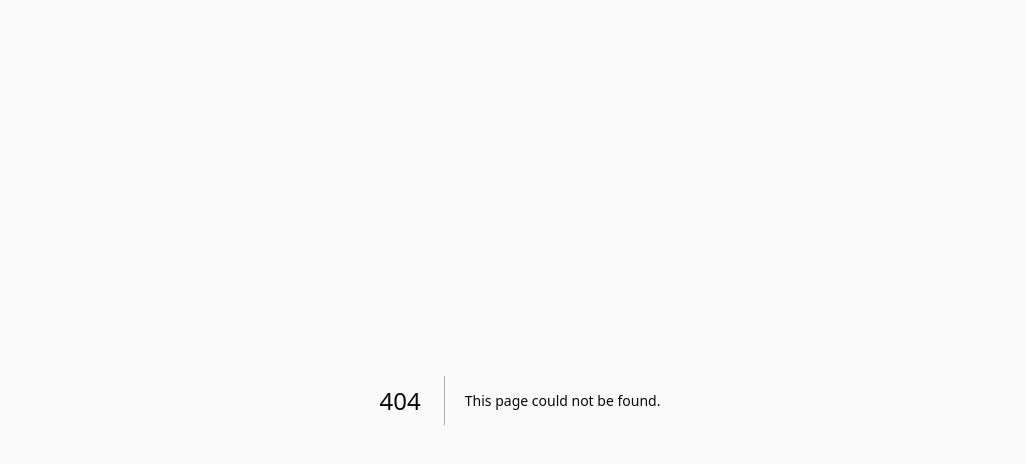
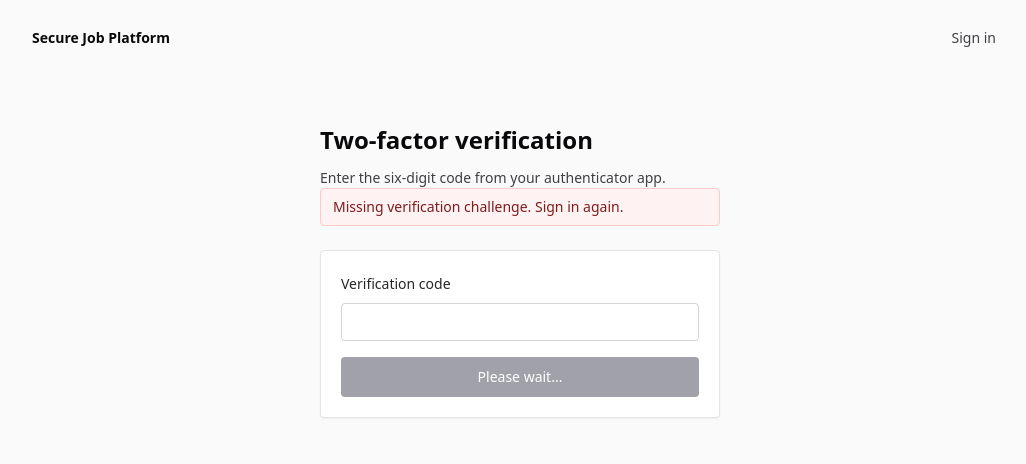
Before and after one commit to Ryan-wong123/Jobslahfinder, a Next.js app in the folder frontend/: page /two-factor/verify in a window 1280 px wide. Before the commit this address had no page. Shown: the top 464 px of the page, without its empty margins (120-1146 px from the left). Built offline with nearby package versions, Linux system fonts and the light colour scheme.

Commit message:
add two factor authentication frontend

```diff
--- a/frontend/package.json
+++ b/frontend/package.json
@@ -12,11 +12,13 @@
   },
   "dependencies": {
     "next": "^16.2.4",
+    "qrcode": "^1.5.4",
     "react": "^18.3.0",
     "react-dom": "^18.3.0"
   },
   "devDependencies": {
     "@types/node": "^20.14.0",
+    "@types/qrcode": "^1.5.6",
     "@types/react": "^18.3.0",
     "@types/react-dom": "^18.3.0",
     "autoprefixer": "^10.4.0",
--- /dev/null
+++ b/frontend/src/app/two-factor/setup/page.tsx
@@ -0,0 +1,18 @@
+import Link from "next/link";
+import { TwoFactorSetupPanel } from "@/components/TwoFactorSetupPanel";
+
+export default function TwoFactorSetupPage() {
+  return (
+    <section className="min-h-screen bg-zinc-50">
+      <header className="mx-auto flex max-w-5xl items-center justify-between px-6 py-5">
+        <Link href="/" className="text-sm font-semibold text-zinc-950">
+          Secure Job Platform
+        </Link>
+        <Link className="rounded px-3 py-2 text-sm text-zinc-700 hover:bg-zinc-100" href="/account">
+          Account
+        </Link>
+      </header>
+      <TwoFactorSetupPanel />
+    </section>
+  );
+}
--- /dev/null
+++ b/frontend/src/app/two-factor/verify/page.tsx
@@ -0,0 +1,24 @@
+import Link from "next/link";
+import { TwoFactorVerifyPanel } from "@/components/TwoFactorVerifyPanel";
+
+type TwoFactorVerifyPageProps = {
+  searchParams: Promise<{ token?: string }>;
+};
+
+export default async function TwoFactorVerifyPage({ searchParams }: TwoFactorVerifyPageProps) {
+  const { token = "" } = await searchParams;
+
+  return (
+    <section className="min-h-screen bg-zinc-50">
+      <header className="mx-auto flex max-w-5xl items-center justify-between px-6 py-5">
+        <Link href="/" className="text-sm font-semibold text-zinc-950">
+          Secure Job Platform
+        </Link>
+        <Link className="rounded px-3 py-2 text-sm text-zinc-700 hover:bg-zinc-100" href="/login">
+          Sign in
+        </Link>
+      </header>
+      <TwoFactorVerifyPanel challengeToken={token} />
+    </section>
+  );
+}
--- a/frontend/src/components/AccountPanel.tsx
+++ b/frontend/src/components/AccountPanel.tsx
@@ -205,6 +205,10 @@ export function AccountPanel() {
             <dd className="mt-1 text-sm text-zinc-950">{user.is_active ? "Active" : "Inactive"}</dd>
           </div>
           <div className="border-t border-zinc-200 pt-4">
+            <dt className="text-xs font-medium uppercase text-zinc-500">Two-factor authentication</dt>
+            <dd className="mt-1 text-sm text-zinc-950">{user.totp_enabled ? "Enabled" : "Not enabled"}</dd>
+          </div>
+          <div className="border-t border-zinc-200 pt-4">
             <dt className="text-xs font-medium uppercase text-zinc-500">Last login</dt>
             <dd className="mt-1 text-sm text-zinc-950">{formatDateTime(user.last_login_at)}</dd>
           </div>
@@ -228,6 +232,14 @@ export function AccountPanel() {
               href="/admin"
             >
               Admin tools
+            </a>
+          ) : null}
+          {!user.totp_enabled ? (
+            <a
+              className="rounded border border-teal-700 bg-white px-4 py-2 text-sm font-medium text-teal-800 transition hover:bg-teal-50"
+              href="/two-factor/setup"
+            >
+              Set up 2FA
             </a>
           ) : null}
         </div>
--- a/frontend/src/components/FormControls.tsx
+++ b/frontend/src/components/FormControls.tsx
@@ -7,8 +7,10 @@ type FieldProps = {
   name: string;
   type?: InputHTMLAttributes<HTMLInputElement>["type"];
   autoComplete?: string;
+  inputMode?: InputHTMLAttributes<HTMLInputElement>["inputMode"];
   required?: boolean;
   minLength?: number;
+  maxLength?: number;
 };
 
 export function TextField({
@@ -16,8 +18,10 @@ export function TextField({
   name,
   type = "text",
   autoComplete,
+  inputMode,
   required = true,
-  minLength
+  minLength,
+  maxLength
 }: FieldProps) {
   return (
     <label className="block">
@@ -27,8 +31,10 @@ export function TextField({
         name={name}
         type={type}
         autoComplete={autoComplete}
+        inputMode={inputMode}
         required={required}
         minLength={minLength}
+        maxLength={maxLength}
       />
     </label>
   );
--- a/frontend/src/components/LoginForm.tsx
+++ b/frontend/src/components/LoginForm.tsx
@@ -2,7 +2,7 @@
 
 import { useSearchParams, useRouter } from "next/navigation";
 import { useState, type FormEvent } from "react";
-import { apiFetch } from "@/lib/api";
+import { apiFetch, type LoginResponse } from "@/lib/api";
 import { FormMessage, SubmitButton, TextField } from "./FormControls";
 
 export function LoginForm() {
@@ -19,13 +19,17 @@ export function LoginForm() {
 
     const formData = new FormData(event.currentTarget);
     try {
-      await apiFetch<{ message: string }>("/auth/login", {
+      const response = await apiFetch<LoginResponse>("/auth/login", {
         method: "POST",
         body: JSON.stringify({
           email: formData.get("email"),
           password: formData.get("password")
         })
       });
+      if (response.requires_2fa && response.challenge_token) {
+        router.push(`/two-factor/verify?token=${encodeURIComponent(response.challenge_token)}`);
+        return;
+      }
       router.push("/account");
       router.refresh();
     } catch (caught) {
--- /dev/null
+++ b/frontend/src/components/TwoFactorSetupPanel.tsx
@@ -0,0 +1,101 @@
+"use client";
+
+import { useEffect, useState, type FormEvent } from "react";
+import { useRouter } from "next/navigation";
+import QRCode from "qrcode";
+import { apiFetch, type TwoFactorSetup } from "@/lib/api";
+import { FormMessage, SubmitButton, TextField } from "./FormControls";
+
+export function TwoFactorSetupPanel() {
+  const router = useRouter();
+  const [setup, setSetup] = useState<TwoFactorSetup | null>(null);
+  const [qrCodeUrl, setQrCodeUrl] = useState<string | null>(null);
+  const [pending, setPending] = useState(false);
+  const [error, setError] = useState<string | null>(null);
+
+  useEffect(() => {
+    let active = true;
+    apiFetch<TwoFactorSetup>("/auth/2fa/setup")
+      .then(async (currentSetup) => {
+        const qrCode = await QRCode.toDataURL(currentSetup.provisioning_uri, {
+          errorCorrectionLevel: "M",
+          margin: 2,
+          scale: 6
+        });
+        if (active) {
+          setSetup(currentSetup);
+          setQrCodeUrl(qrCode);
+        }
+      })
+      .catch((caught) => {
+        if (active) {
+          setError(caught instanceof Error ? caught.message : "Unable to start setup.");
+        }
+      });
+    return () => {
+      active = false;
+    };
+  }, []);
+
+  async function onSubmit(event: FormEvent<HTMLFormElement>) {
+    event.preventDefault();
+    setPending(true);
+    setError(null);
+    const formData = new FormData(event.currentTarget);
+    try {
+      await apiFetch<{ message: string }>("/auth/2fa/confirm", {
+        method: "POST",
+        body: JSON.stringify({ code: formData.get("code") })
+      });
+      router.push("/account");
+      router.refresh();
+    } catch (caught) {
+      setError(caught instanceof Error ? caught.message : "Invalid verification code.");
+    } finally {
+      setPending(false);
+    }
+  }
+
+  return (
+    <div className="mx-auto max-w-xl px-6 py-12">
+      <h1 className="text-2xl font-semibold text-zinc-950">Set up two-factor authentication</h1>
+      <p className="mt-3 text-sm text-zinc-700">
+        Add this account to your authenticator app, then enter the six-digit code.
+      </p>
+      <FormMessage message={error} tone="error" />
+      {setup ? (
+        <div className="mt-6 space-y-4 rounded border border-zinc-200 bg-white p-5 shadow-sm">
+          {qrCodeUrl ? (
+            <div className="flex flex-col items-center rounded border border-zinc-200 bg-white p-4">
+              {/* eslint-disable-next-line @next/next/no-img-element */}
+              <img
+                alt="QR code for authenticator app setup"
+                className="h-56 w-56"
+                height={224}
+                src={qrCodeUrl}
+                width={224}
+              />
+            </div>
+          ) : null}
+          <div>
+            <p className="text-sm font-medium text-zinc-800">Manual setup key</p>
+            <p className="mt-2 break-all rounded bg-zinc-100 px-3 py-2 font-mono text-sm text-zinc-950">
+              {setup.secret}
+            </p>
+          </div>
+          <form className="space-y-4" onSubmit={onSubmit}>
+            <TextField
+              label="Verification code"
+              name="code"
+              inputMode="numeric"
+              autoComplete="one-time-code"
+              minLength={6}
+              maxLength={8}
+            />
+            <SubmitButton pending={pending}>Enable two-factor authentication</SubmitButton>
+          </form>
+        </div>
+      ) : null}
+    </div>
+  );
+}
--- /dev/null
+++ b/frontend/src/components/TwoFactorVerifyPanel.tsx
@@ -0,0 +1,61 @@
+"use client";
+
+import { useRouter } from "next/navigation";
+import { useState, type FormEvent } from "react";
+import { apiFetch } from "@/lib/api";
+import { FormMessage, SubmitButton, TextField } from "./FormControls";
+
+type TwoFactorVerifyPanelProps = {
+  challengeToken: string;
+};
+
+export function TwoFactorVerifyPanel({ challengeToken }: TwoFactorVerifyPanelProps) {
+  const router = useRouter();
+  const [pending, setPending] = useState(false);
+  const [error, setError] = useState<string | null>(null);
+
+  async function onSubmit(event: FormEvent<HTMLFormElement>) {
+    event.preventDefault();
+    if (!challengeToken) {
+      setError("Missing verification challenge. Sign in again.");
+      return;
+    }
+    setPending(true);
+    setError(null);
+    const formData = new FormData(event.currentTarget);
+    try {
+      await apiFetch<{ message: string }>("/auth/2fa/verify", {
+        method: "POST",
+        body: JSON.stringify({
+          challenge_token: challengeToken,
+          code: formData.get("code")
+        })
+      });
+      router.push("/account");
+      router.refresh();
+    } catch (caught) {
+      setError(caught instanceof Error ? caught.message : "Invalid verification code.");
+    } finally {
+      setPending(false);
+    }
+  }
+
+  return (
+    <div className="mx-auto max-w-md px-6 py-12">
+      <h1 className="text-2xl font-semibold text-zinc-950">Two-factor verification</h1>
+      <p className="mt-3 text-sm text-zinc-700">Enter the six-digit code from your authenticator app.</p>
+      <FormMessage message={!challengeToken ? "Missing verification challenge. Sign in again." : error} tone="error" />
+      <form className="mt-6 space-y-4 rounded border border-zinc-200 bg-white p-5 shadow-sm" onSubmit={onSubmit}>
+        <TextField
+          label="Verification code"
+          name="code"
+          inputMode="numeric"
+          autoComplete="one-time-code"
+          minLength={6}
+          maxLength={8}
+        />
+        <SubmitButton pending={pending || !challengeToken}>Verify and continue</SubmitButton>
+      </form>
+    </div>
+  );
+}
```
Also changed, not shown: frontend/src/lib/api.ts (+12 -0 lines), 1 other file (tests, documents, lock files or other folders).
